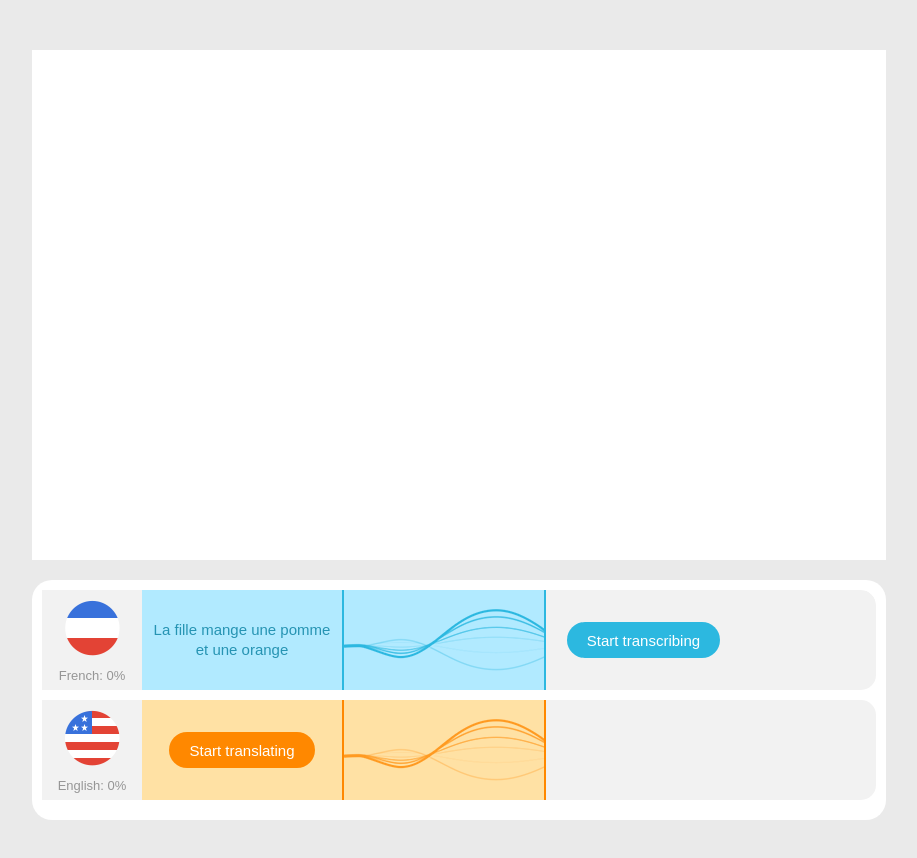
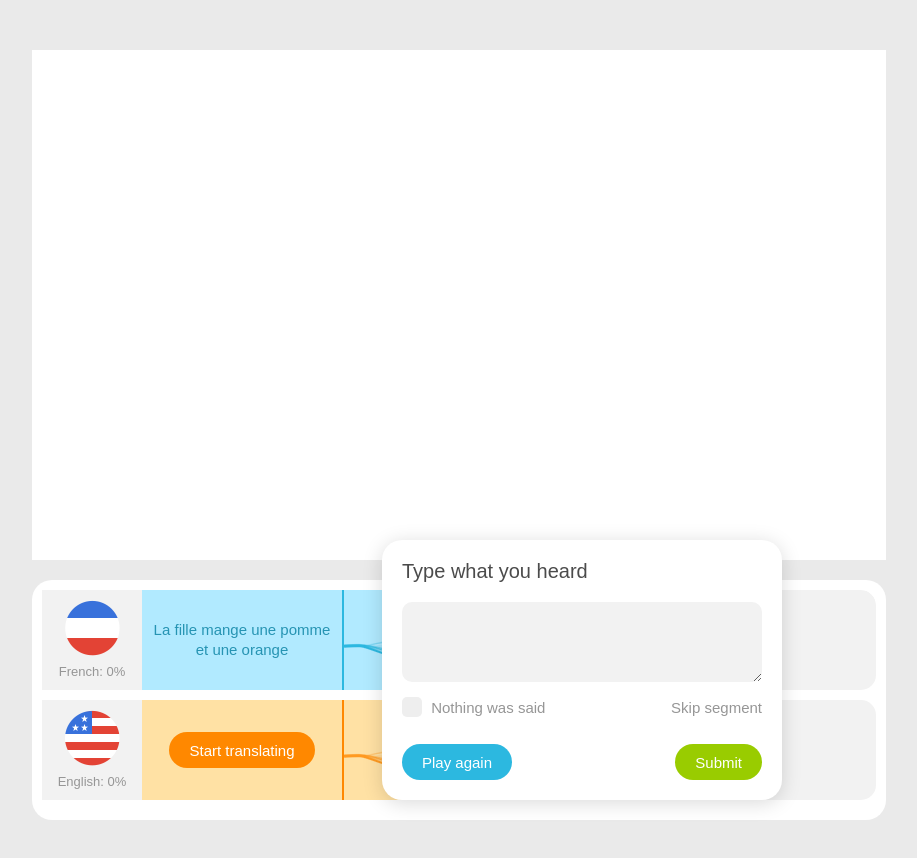
Before and after one commit to vicki-c/hackathon-video, a plain HTML site: page index.html in a window 1280 px wide. Shown: the whole page, without its empty margins (181-1098 px from the left). Drawn offline with Linux system fonts and the light colour scheme.

Commit message:
getting started with popover

```diff
--- /dev/null
+++ b/css/misc.less
@@ -0,0 +1,135 @@
+
+* {
+	outline: none;
+}
+
+.left {
+	float: left;
+}
+.right {
+	float: right;
+}
+
+/* Scrollbars */
+/*-------------------------------------------------*/
+
+
+::-webkit-scrollbar {
+	height: 12px;
+	width: 12px;
+}
+
+::-webkit-scrollbar-track {
+	height: 12px;
+	background: white;
+}
+
+::-webkit-scrollbar-thumb {
+	border-radius: 10px;
+	height: 12px;
+	background: #e3e3e3;
+}
+
+
+/* Headlines */
+/*-------------------------------------------------*/
+
+
+h1 {
+	font-size: 20px;
+	color: #4b4b4b;
+	font-weight: 500;
+	margin: 0 0 20px 0;
+}
+
+
+/* Buttons */
+/*-------------------------------------------------*/
+
+.btn {
+	height: 36px;
+	.border-radius(30px);
+	border: none;
+	padding: 0 20px;
+	&.blue {
+		background: @blue;
+		color: white;
+		&:hover {
+			background: #31c4ee;
+		}
+		&:active {
+			background: #2fa6d2;
+		}
+	}
+
+	&.green {
+		background: @green;
+		color: white;
+		&:hover {
+			background: #a1d700;
+		}
+		&:active {
+			background: #8fbe00;
+		}
+	}
+	&.orange {
+		background: @orange;
+		color: white;
+		&:hover {
+			background: #ff941a;
+		}
+		&:active {
+			background: #ea7d00;
+		}
+	}
+}
+
+/* Forms */
+/*-------------------------------------------------*/
+
+textarea {
+	border: none;
+	background: #f2f2f2;
+	.box-sizing(border-box);
+	font: 500 15px/22px "museo-sans-rounded", sans-serif;
+	color: #4b4b4b;
+	padding: 10px;
+	.border-radius(10px);
+	min-height: 80px;
+	height: auto;
+}
+
+
+
+input[type=checkbox] {
+	font-size: 20px;
+	position: relative;
+	border: none;
+	display: inline-block;
+	line-height: 1em;
+	margin: 0;
+	padding: 0;
+	width: 1em;
+	height: 1em;
+	vertical-align: top;
+	margin: 0 5px 0 0;
+	background: #eeeeee;
+	-webkit-appearance: none;
+	-webkit-border-radius: 5px;
+}
+
+input[type=checkbox]:active {
+  background: #d7d7d7;
+}
+
+input[type=checkbox]:checked::after {
+  position: absolute;
+  content: '';
+  left: 20%;
+  top: 25%;
+  height: 22%;
+  width: 45%;
+  border-bottom: 3px solid #4b4b4b;
+  border-left: 3px solid #4b4b4b;
+  -webkit-transform: rotate(-45deg);
+}
--- a/css/mixins.less
+++ b/css/mixins.less
@@ -261,53 +261,3 @@
 	-ms-transform-origin:     @x @y;
 	-o-transform-origin:      @x @y;
 }
-
-
-::-webkit-scrollbar {
-   height: 12px;
-}
-
-::-webkit-scrollbar-track {
-    height: 12px;
-    border-radius: 20px;
-		background: white;
-}
-
-::-webkit-scrollbar-thumb {
-    border-radius: 10px;
-		height: 12px;
-    background: #e3e3e3;
-}
-
-
-.btn {
-	height: 36px;
-	.border-radius(30px);
-	border: none;
-	padding: 0 20px;
-	&.blue {
-		background: @blue;
-		color: white;
-		&:hover {
-			background: #31c4ee;
-		}
-		&:active {
-			background: #2fa6d2;
-		}
-	}
-
-	&.green {
-		background: @green;
-		color: white;
-	}
-	&.orange {
-		background: @orange;
-		color: white;
-		&:hover {
-			background: #ff941a;
-		}
-		&:active {
-			background: #ea7d00;
-		}
-	}
-}
--- a/css/styles.less
+++ b/css/styles.less
@@ -1,6 +1,6 @@
 @import "reset";
 @import "mixins";
-
+@import "misc";
 
 html {
 
@@ -10,10 +10,20 @@ body {
 	font-family: ;
 	color: white;
 	-webkit-font-smoothing: antialiased;
-	font: 500 20px/30px "museo-sans-rounded", sans-serif;
+	font: 500 15px/22px "museo-sans-rounded", sans-serif;
 	color: #969696;
 	background: #eaeaea;
 }
+
+a {
+	color: #969696;
+	text-decoration: none;
+	&:hover {
+		color: #4b4b4b;
+	}
+}
+
+
 
 #container {
 	width: 854px;
@@ -38,7 +48,7 @@ body {
 	overflow-x: auto;
 	overflow-y: hidden;
 	white-space: nowrap;
-	word-spacing: -0.26em;
+	word-spacing: -0.3em;
 	padding-left: 100px;
 	.border-radius(15px);
 
@@ -98,7 +108,6 @@ body {
 	}
 }
 
-
 .track-segments {
 	.clearfix();
 
@@ -141,3 +150,25 @@ body {
 		background: url("/images/flag-en.png");
 	}
 }
+
+
+.popover {
+	.box-sizing(border-box);
+	width: 400px;
+	padding: 20px;
+	background: white;
+	.border-radius(20px);
+	.box-shadow(0 3px 20px rgba(0,0,0,0.15));
+	position: absolute;
+	textarea {
+		width: 100%;
+		margin: 0 0 15px 0;
+	}
+	.secondary-action {
+		.clearfix();
+		margin: 0 0 25px 0;
+	}
+	.action {
+		.clearfix();
+	}
+}
--- a/index.html
+++ b/index.html
@@ -45,7 +45,22 @@
                 <div class="track-label original"><div class="flag flag-fr"></div>French: 0%</div>
                 <div class="track-label translation"><div class="flag flag-en"></div>English: 0%</div>
 
+                <div class="popover" style="top: -40px; left: 350px;">
+                    <h1>Type what you heard</h1>
+                    <textarea></textarea>
+                    <div class="secondary-action">
+                        <div class="left"><label><input type="checkbox"/> Nothing was said</label></div>
+                        <div class="right"><a href="">Skip segment</a></div>
+                    </div>
+                    <div class="action">
+                        <button class="btn blue left">Play again</button>
+                        <button class="btn green right">Submit</button>
+                    </div>
+                </div>
+
             </div>
+
+
 
         </div>
 
```
